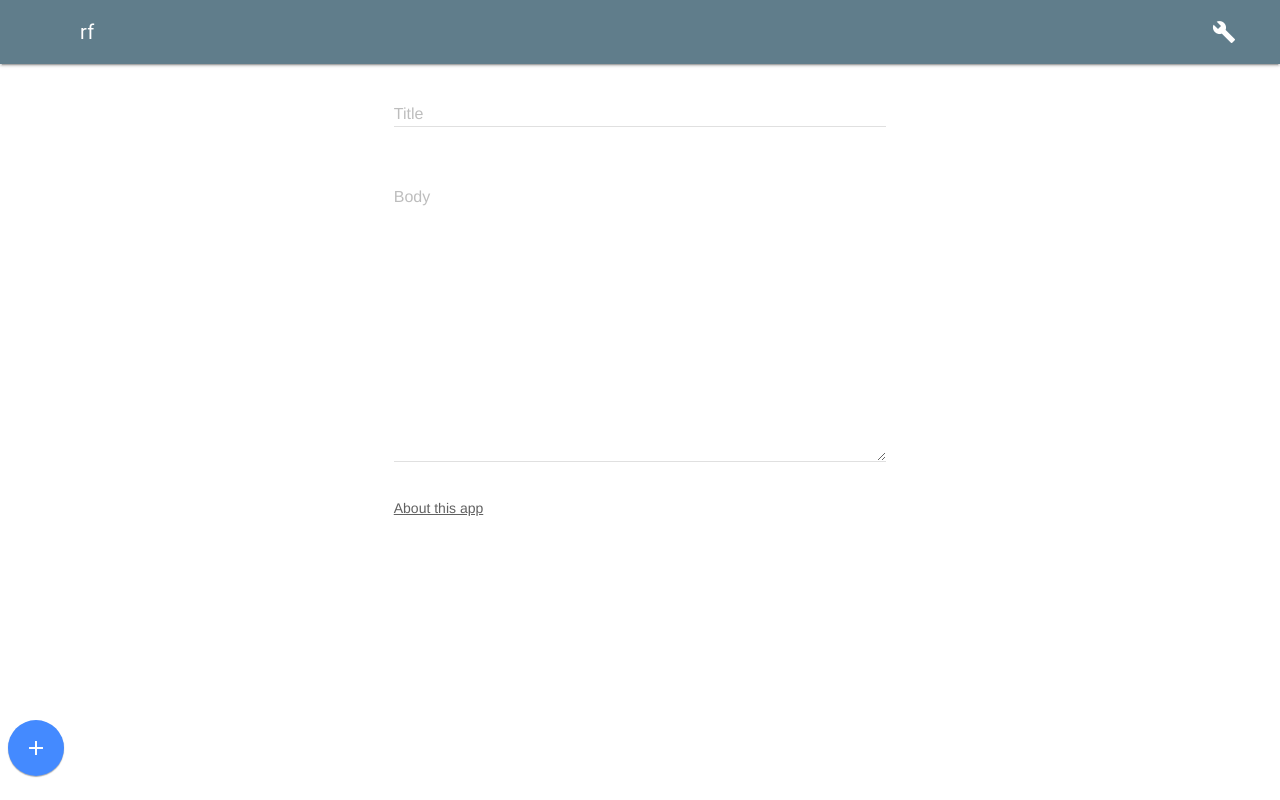
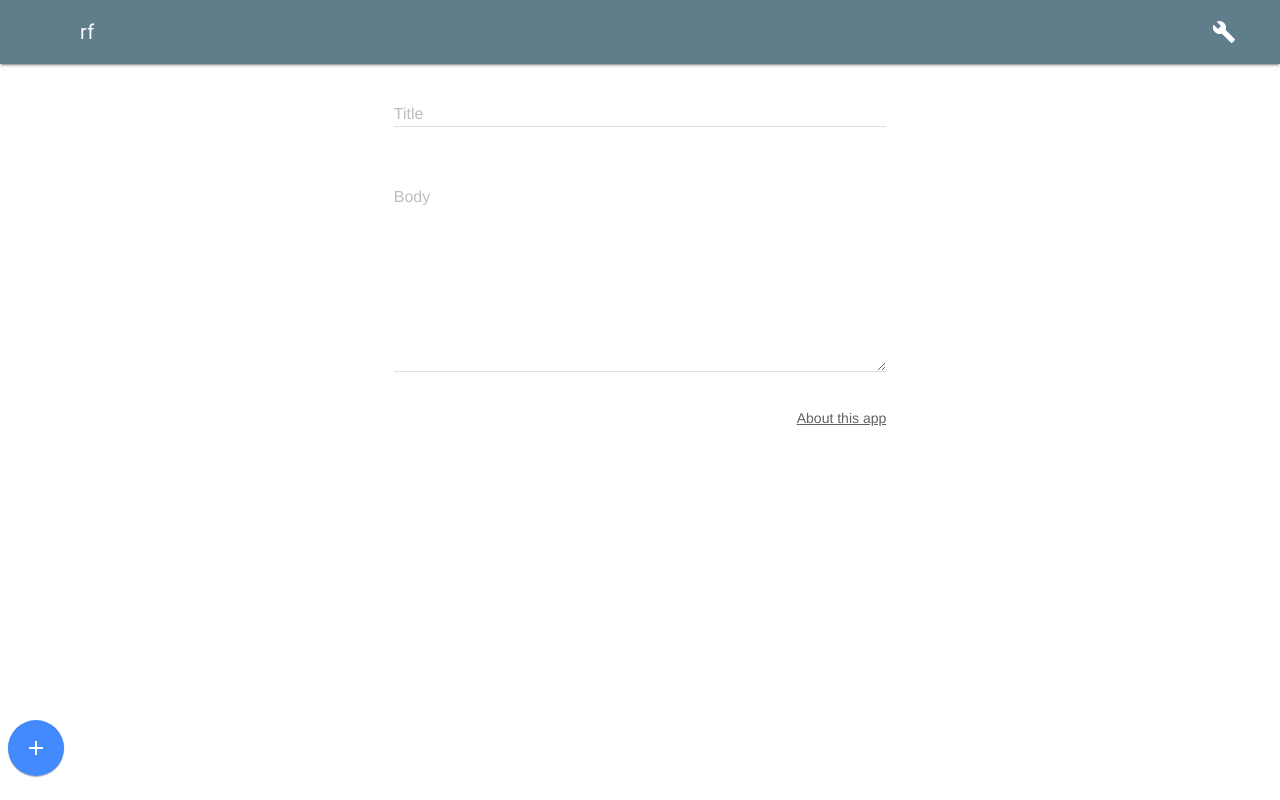
Before and after one commit to yhor1e/rf, a website: page docs/index.html in a window 1280 px wide. Drawn offline with nearby package versions, Linux system fonts and the light colour scheme.

Commit message:
Modify layout

```diff
--- a/docs/index.html
+++ b/docs/index.html
@@ -59,10 +59,10 @@
           <label class="mdl-textfield__label" for="title">Title</label>
         </div>
         <div class="mdl-cell mdl-cell--12-col mdl-textfield mdl-js-textfield mdl-textfield--floating-label">
-          <textarea class="mdl-textfield__input" type="text" rows= "15" id="description"></textarea>
+          <textarea class="mdl-textfield__input" type="text" rows= "10" id="description"></textarea>
           <label class="mdl-textfield__label" for="body">Body</label>
         </div>
-        <div class="mdl-cell mdl-cell--12-col">
+        <div class="mdl-cell mdl-cell--12-col" style="text-align: right;">
           <a href="https://github.com/yhor1e/rf" class="mdl-color-text--grey-700">About this app</a>
         </div>
 
```
